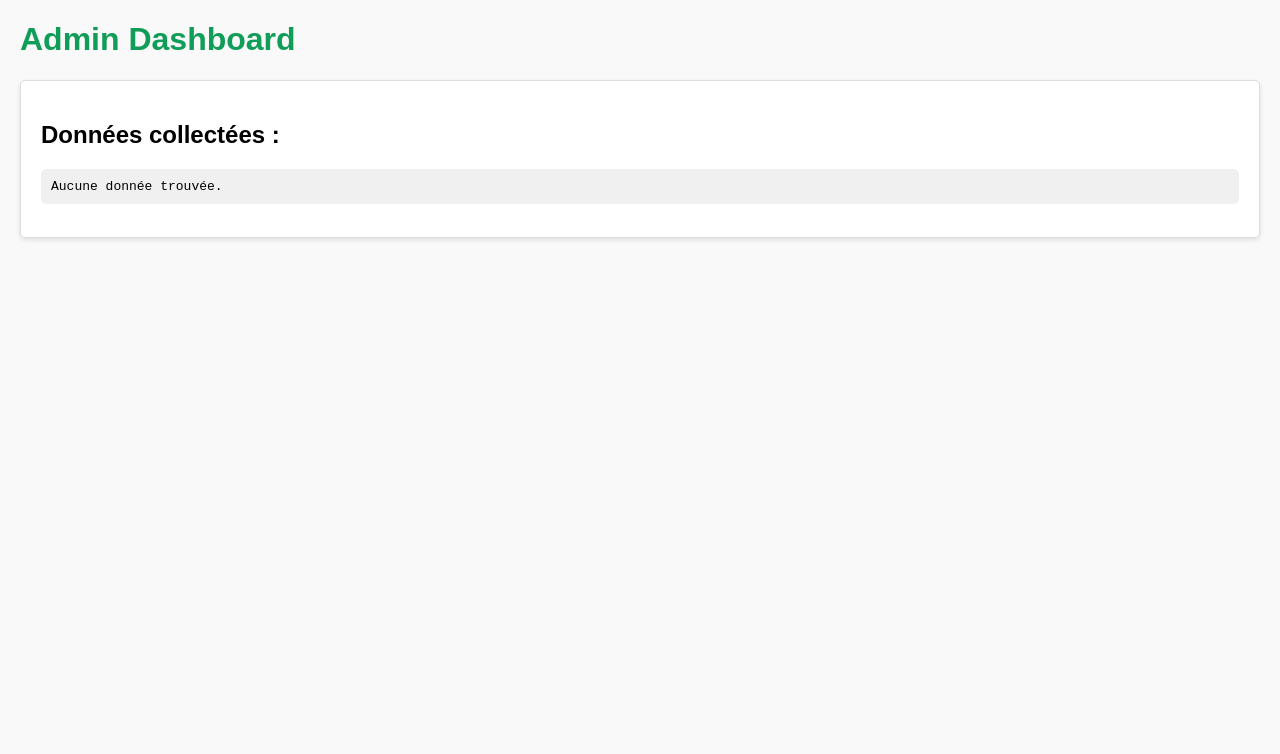
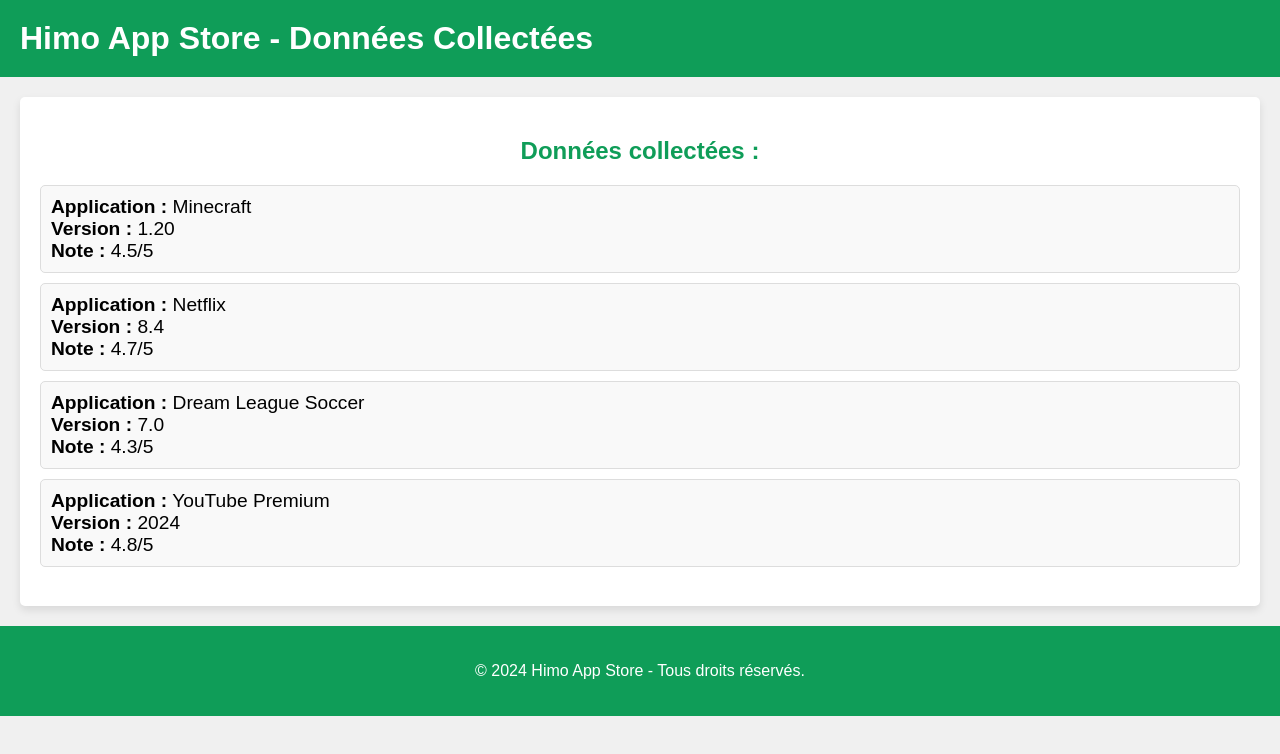
Before and after one commit to ibrahim24-crypto/HAS, a plain HTML site: page admin.html in a window 1280 px wide. Drawn offline with Linux system fonts and the light colour scheme.

Commit message:
Update admin.html

```diff
--- a/admin.html
+++ b/admin.html
@@ -3,63 +3,111 @@
 <head>
     <meta charset="UTF-8">
     <meta name="viewport" content="width=device-width, initial-scale=1.0">
-    <title>Admin - Himo App Store</title>
+    <title>Himo App Store - Données Collectées</title>
     <style>
         body {
             font-family: Arial, sans-serif;
-            margin: 20px;
-            background-color: #f9f9f9;
+            margin: 0;
+            padding: 0;
+            background-color: #f0f0f0;
         }
 
-        h1 {
+        .header {
+            background-color: #0f9d58;
+            padding: 20px;
+            text-align: left;
+            color: white;
+        }
+
+        .header h1 {
+            margin: 0;
+        }
+
+        .data-container {
+            margin: 20px;
+            padding: 20px;
+            background-color: #fff;
+            border-radius: 5px;
+            box-shadow: 0 4px 8px rgba(0, 0, 0, 0.1);
+        }
+
+        .data-container h2 {
+            text-align: center;
             color: #0f9d58;
         }
 
-        .data-container {
+        .data-list {
+            margin-top: 20px;
+            font-size: 1.2em;
+            list-style-type: none;
+            padding-left: 0;
+        }
+
+        .data-list li {
+            background-color: #f9f9f9;
+            border: 1px solid #ddd;
+            padding: 10px;
+            margin: 10px 0;
+            border-radius: 5px;
+            transition: background-color 0.3s;
+        }
+
+        .data-list li:hover {
+            background-color: #e0f7e1;
+        }
+
+        footer {
+            text-align: center;
             margin-top: 20px;
             padding: 20px;
-            background-color: #fff;
-            border: 1px solid #ddd;
-            border-radius: 5px;
-            box-shadow: 0 2px 5px rgba(0, 0, 0, 0.1);
-        }
-
-        .data-container pre {
-            background-color: #f0f0f0;
-            padding: 10px;
-            border-radius: 5px;
-            overflow-x: auto;
+            background-color: #0f9d58;
+            color: white;
         }
     </style>
 </head>
+
 <body>
 
-    <h1>Admin Dashboard</h1>
+    <div class="header">
+        <h1>Himo App Store - Données Collectées</h1>
+    </div>
+
     <div class="data-container">
         <h2>Données collectées :</h2>
-        <pre id="data-display">Chargement...</pre>
+        <ul id="data-list" class="data-list">
+            <!-- Les données collectées seront affichées ici -->
+        </ul>
     </div>
 
-    <script>
-        // Charger les données depuis LocalStorage
-        function loadData() {
-            const savedData = localStorage.getItem('userData');
-            return savedData ? JSON.parse(savedData) : null;
-        }
+    <footer>
+        <p>&copy; 2024 Himo App Store - Tous droits réservés.</p>
+    </footer>
 
-        // Afficher les données
-        function displayData() {
-            const data = loadData();
-            if (data) {
-                document.getElementById("data-display").textContent = JSON.stringify(data, null, 2);
-            } else {
-                document.getElementById("data-display").textContent = "Aucune donnée trouvée.";
-            }
-        }
+<script>
+    // Exemple de données collectées, elles peuvent venir de votre data.json
+    const collectedData = [
+        { appName: "Minecraft", version: "1.20", rating: "4.5/5" },
+        { appName: "Netflix", version: "8.4", rating: "4.7/5" },
+        { appName: "Dream League Soccer", version: "7.0", rating: "4.3/5" },
+        { appName: "YouTube Premium", version: "2024", rating: "4.8/5" }
+    ];
 
-        // Charger les données au démarrage
-        displayData();
-    </script>
+    // Fonction pour afficher les données collectées dans la page
+    function displayData() {
+        const dataList = document.getElementById("data-list");
+
+        collectedData.forEach(data => {
+            const listItem = document.createElement("li");
+            listItem.innerHTML = `<strong>Application :</strong> ${data.appName} <br>
+                                  <strong>Version :</strong> ${data.version} <br>
+                                  <strong>Note :</strong> ${data.rating}`;
+            dataList.appendChild(listItem);
+        });
+    }
+
+    // Afficher les données lorsque la page est chargée
+    displayData();
+</script>
 
 </body>
 </html>
```
